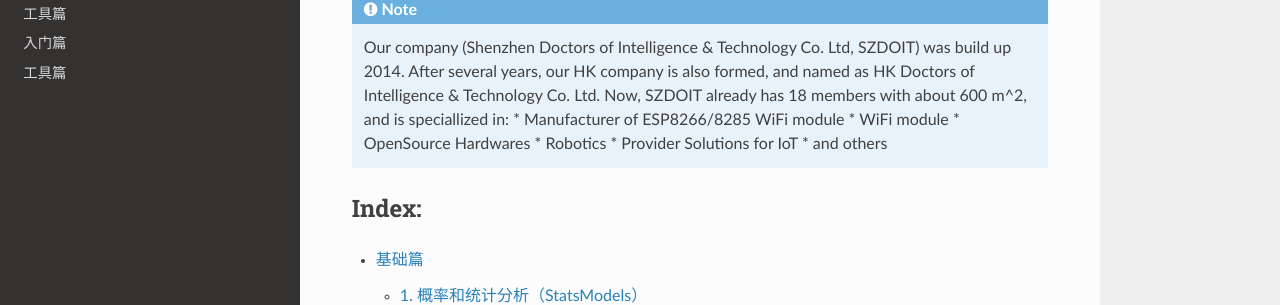
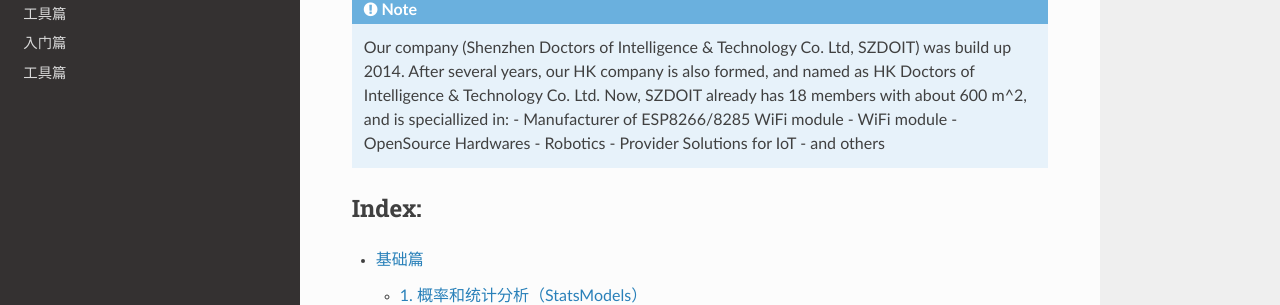
Before and after one commit to SmartArduino/DOITdoc, a Sphinx documentation site: the page built from source/index.rst, in a window 1280 px wide and 1118 px high. Shown: the part 165-470 px from the top of the window. Built offline with Sphinx 7.4.7 and the Read the Docs theme 2.0.0, drawn with Linux system fonts in a browser that asks for light colours; pages that are not in the unit, such as notebooks, are missing from menus.

```diff
--- a/source/index.rst
+++ b/source/index.rst
@@ -8,12 +8,12 @@ Documents for DOIT's Products
 .. Note::
 
     Our company (Shenzhen Doctors of Intelligence & Technology Co. Ltd, SZDOIT) was build up 2014. After several years, our HK company is also formed, and named as HK Doctors of Intelligence & Technology Co. Ltd. Now, SZDOIT already has 18 members with about 600 m^2, and is speciallized in:
-    * Manufacturer of ESP8266/8285 WiFi module
-    * WiFi module
-    * OpenSource Hardwares
-    * Robotics
-    * Provider Solutions for IoT
-    * and others
+    - Manufacturer of ESP8266/8285 WiFi module
+    - WiFi module
+    - OpenSource Hardwares
+    - Robotics
+    - Provider Solutions for IoT
+    - and others
 
 Index:
 ^^^^^
```
